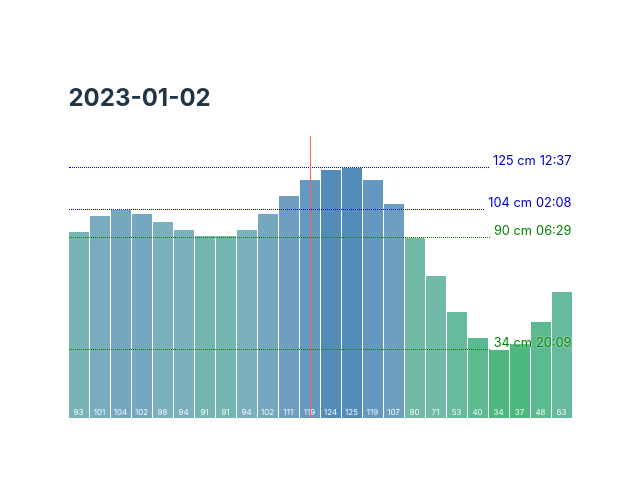
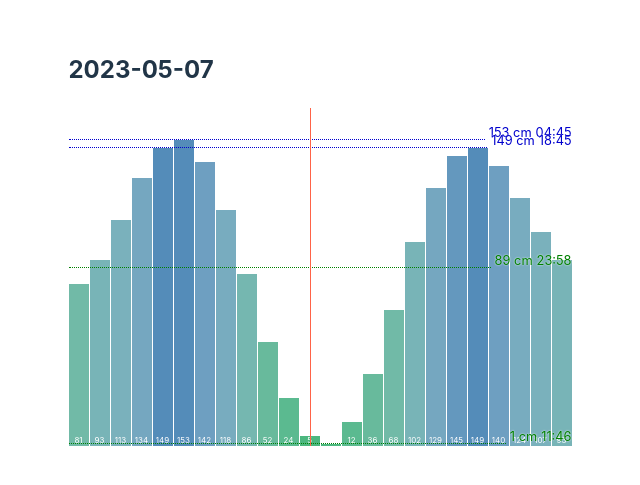
Before and after one commit to calbert1209/black-kite, a Preact app: page / in a window 1280 px wide. Shown: the part 153-638 px from the top of the page, without its empty margins (320-960 px from the left). Built offline with nearby package versions, Linux system fonts and the light colour scheme.

Commit message:
:sparkles: use data for 2023

```diff
--- a/src/components/TideLevelWindow.tsx
+++ b/src/components/TideLevelWindow.tsx
@@ -1,5 +1,5 @@
 import { useEffect, useMemo, useState } from "preact/hooks";
-import { TidalEvent, fetchSample } from "../services/data-fetch";
+import { TidalEvent, fetchData } from "../services/data-fetch";
 import { RenderConditionally } from "./RenderConditionally";
 import { HorizontalLevel } from "./HorizontalLevel";
 import { VerticalMarker } from "./VerticalMarker";
@@ -54,9 +54,9 @@ export const TideLevelWindow = () => {
   const [otherEvents, setOtherEvents] = useState<TidalEvent[]>([]);
   const [reverseIndex, setReverseIndex] = useState<Record<number, number>>({});
 
-  const dateStamp = useMemo(() => createDateStamp(today), [today]);
+  const dateStamp = useMemo(() => createDateStamp(new Date()), []);
   useEffect(() => {
-    fetchSample((chart) => {
+    fetchData('./2023-shonanko.json', (chart) => {
       const hourlyEvents: TidalEvent[] = [];
       const extremityEvents: TidalEvent[] = [];
       for (const event of chart[dateStamp]) {
--- a/src/services/data-fetch.ts
+++ b/src/services/data-fetch.ts
@@ -8,8 +8,8 @@ export type TidalEvent = {
 
 type TidalChart = Record<string, TidalEvent[]>
 
-export const fetchSample = async (onFetch: (chart: TidalChart) => void) => {
-  const resp = await window.fetch('./3-day-sample.json')
+export const fetchData = async (url: string, onFetch: (chart: TidalChart) => void) => {
+  const resp = await window.fetch(url)
   const json: TidalChart = await resp.json();
   onFetch(json);
 }
```
Also changed, not shown: public/2023-shonanko.json (renamed from data/2023-shonanko.json).
